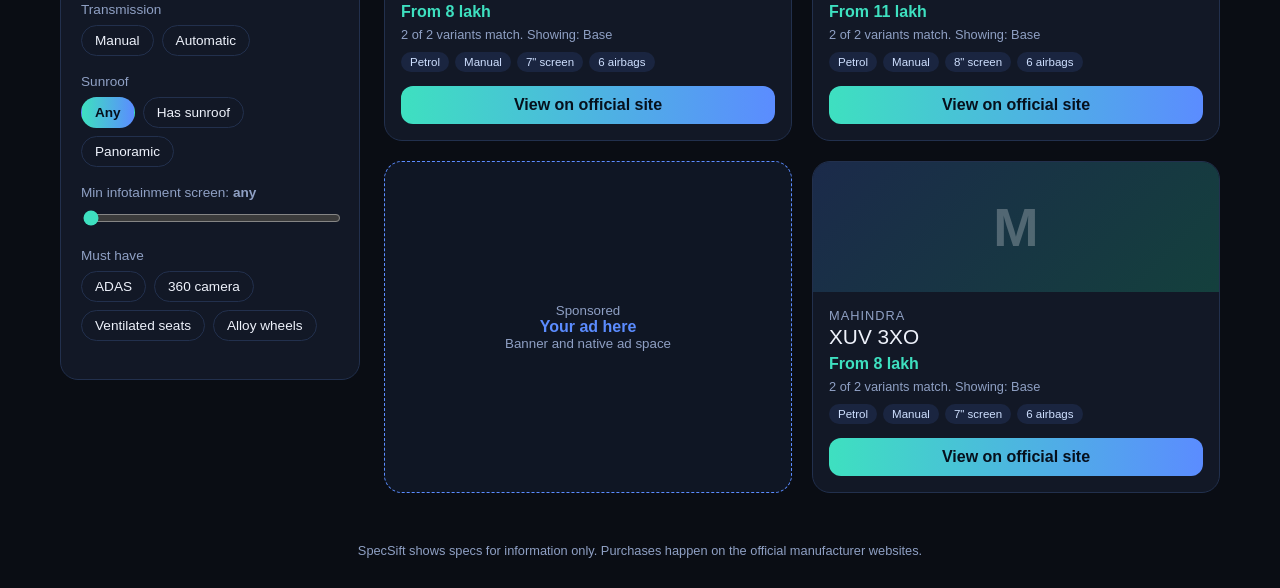
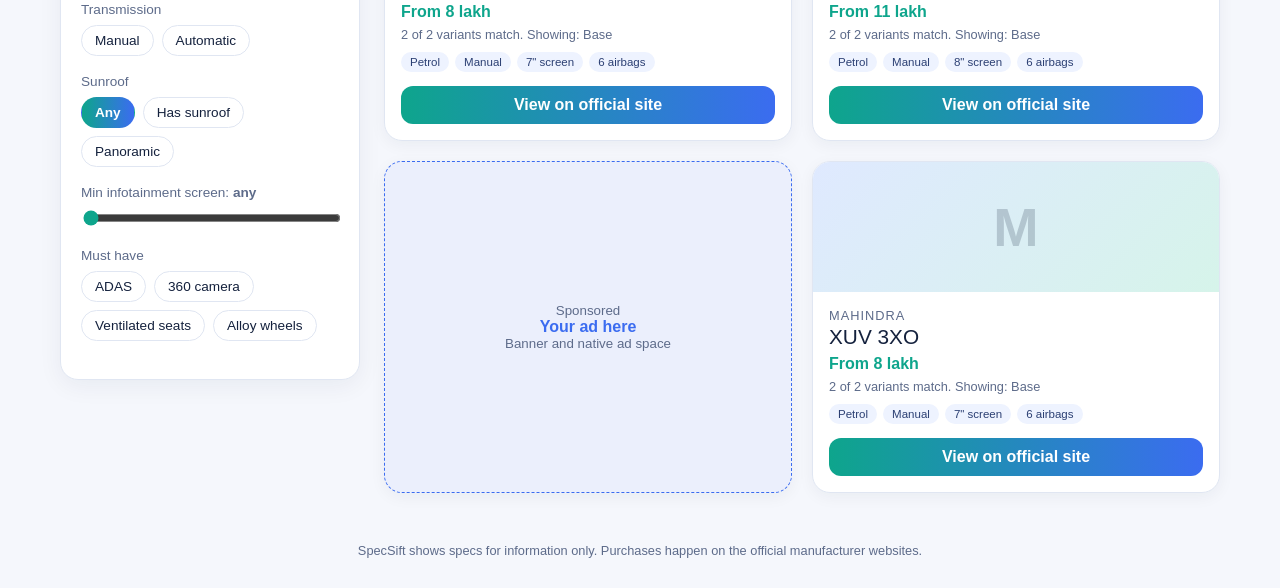
Before and after one commit to asaikiran024/specsift, a plain HTML site: page index.html in a window 1280 px wide. Shown: the part 442-1030 px from the top of the page. Drawn offline with Linux system fonts and the light colour scheme.

Commit message:
Update styles and layout in index.html

```diff
--- a/index.html
+++ b/index.html
@@ -5,40 +5,40 @@
 <meta name="viewport" content="width=device-width, initial-scale=1">
 <title>SpecSift - Find cars by the features you want</title>
 <style>
-  :root { --bg:#0a0d14; --panel:#121826; --line:#22304d; --text:#eef2fb; --muted:#8fa0c4; --accent:#3ee0c0; --accent2:#5b8cff; }
+  :root { --bg:#f5f7fc; --panel:#ffffff; --line:#e0e6f2; --text:#14213d; --muted:#5d6b8a; --accent:#0ea58c; --accent2:#3b6cf0; }
   * { box-sizing: border-box; }
   body { margin:0; background:var(--bg); color:var(--text); font-family:Arial,Helvetica,sans-serif; }
-  .hero { padding:60px 20px 40px; text-align:center; background:radial-gradient(circle at 30% 0%, #1b2a4a, transparent 60%), radial-gradient(circle at 80% 20%, #14403d, transparent 55%); }
+  .hero { padding:60px 20px 40px; text-align:center; background:radial-gradient(circle at 25% 0%, #dbe7ff, transparent 60%), radial-gradient(circle at 80% 20%, #d4f5ec, transparent 55%); }
   .hero h1 { font-size:clamp(2rem,5vw,3.6rem); margin:0 0 10px; letter-spacing:1px; }
   .hero h1 span { background:linear-gradient(90deg,var(--accent),var(--accent2)); -webkit-background-clip:text; color:transparent; }
   .hero p { color:var(--muted); font-size:1.1rem; margin:0; }
   .wrap { max-width:1200px; margin:0 auto; padding:20px; display:grid; grid-template-columns:300px 1fr; gap:24px; }
   @media (max-width:850px){ .wrap { grid-template-columns:1fr; } }
-  .filters { background:var(--panel); border:1px solid var(--line); border-radius:18px; padding:20px; height:fit-content; position:sticky; top:16px; }
+  .filters { background:var(--panel); border:1px solid var(--line); border-radius:18px; padding:20px; height:fit-content; position:sticky; top:16px; box-shadow:0 6px 24px rgba(20,33,61,.06); }
   .filters h3 { margin:0 0 14px; font-size:1rem; color:var(--accent); letter-spacing:1px; text-transform:uppercase; }
   .group { margin-bottom:18px; }
   .group label.t { display:block; font-size:.85rem; color:var(--muted); margin-bottom:8px; }
   .chips { display:flex; flex-wrap:wrap; gap:8px; }
-  .chip { padding:7px 13px; border-radius:20px; border:1px solid var(--line); background:transparent; color:var(--text); cursor:pointer; font-size:.85rem; transition:all .2s; }
+  .chip { padding:7px 13px; border-radius:20px; border:1px solid var(--line); background:#fff; color:var(--text); cursor:pointer; font-size:.85rem; transition:all .2s; }
   .chip:hover { border-color:var(--accent); transform:translateY(-2px); }
-  .chip.on { background:linear-gradient(90deg,var(--accent),var(--accent2)); color:#06101c; border-color:transparent; font-weight:bold; }
+  .chip.on { background:linear-gradient(90deg,var(--accent),var(--accent2)); color:#fff; border-color:transparent; font-weight:bold; }
   input[type=range] { width:100%; accent-color:var(--accent); }
   .count { margin:0 0 16px; color:var(--muted); }
   .grid { display:grid; grid-template-columns:repeat(auto-fill,minmax(270px,1fr)); gap:20px; }
-  .card { background:var(--panel); border:1px solid var(--line); border-radius:18px; overflow:hidden; opacity:0; transform:translateY(20px); animation:up .5s forwards; transition:transform .25s, box-shadow .25s, border-color .25s; }
-  .card:hover { transform:translateY(-6px); border-color:var(--accent); box-shadow:0 12px 35px rgba(62,224,192,.18); }
+  .card { background:var(--panel); border:1px solid var(--line); border-radius:18px; overflow:hidden; opacity:0; transform:translateY(20px); animation:up .5s forwards; transition:transform .25s, box-shadow .25s, border-color .25s; box-shadow:0 4px 16px rgba(20,33,61,.05); }
+  .card:hover { transform:translateY(-6px); border-color:var(--accent); box-shadow:0 14px 34px rgba(14,165,140,.2); }
   @keyframes up { to { opacity:1; transform:translateY(0); } }
-  .pic { height:130px; display:flex; align-items:center; justify-content:center; font-size:3.4rem; font-weight:bold; background:linear-gradient(135deg,#1b2a4a,#14403d); color:rgba(255,255,255,.25); }
+  .pic { height:130px; display:flex; align-items:center; justify-content:center; font-size:3.4rem; font-weight:bold; background:linear-gradient(135deg,#dfe9ff,#d6f4ea); color:rgba(20,33,61,.2); }
   .body { padding:16px; }
   .brand { color:var(--muted); font-size:.8rem; text-transform:uppercase; letter-spacing:1px; }
   .name { font-size:1.3rem; margin:2px 0 6px; }
   .price { color:var(--accent); font-weight:bold; margin-bottom:6px; }
   .small { color:var(--muted); font-size:.8rem; margin-bottom:10px; }
   .pills { display:flex; flex-wrap:wrap; gap:6px; margin-bottom:14px; }
-  .pill { font-size:.72rem; padding:4px 9px; border-radius:12px; background:#1a2540; color:#cfe0ff; }
-  .btn { display:block; text-align:center; padding:10px; border-radius:12px; background:linear-gradient(90deg,var(--accent),var(--accent2)); color:#06101c; font-weight:bold; text-decoration:none; transition:filter .2s; }
-  .btn:hover { filter:brightness(1.15); }
-  .ad { border:1px dashed var(--accent2); background:rgba(91,140,255,.07); display:flex; flex-direction:column; align-items:center; justify-content:center; text-align:center; padding:20px; min-height:300px; }
+  .pill { font-size:.72rem; padding:4px 9px; border-radius:12px; background:#eef3ff; color:#2b3f73; }
+  .btn { display:block; text-align:center; padding:10px; border-radius:12px; background:linear-gradient(90deg,var(--accent),var(--accent2)); color:#fff; font-weight:bold; text-decoration:none; transition:filter .2s; }
+  .btn:hover { filter:brightness(1.1); }
+  .ad { border:1px dashed var(--accent2); background:rgba(59,108,240,.05); display:flex; flex-direction:column; align-items:center; justify-content:center; text-align:center; padding:20px; min-height:300px; }
   .ad b { color:var(--accent2); }
   .ad small { color:var(--muted); }
   .empty { color:var(--muted); padding:40px; text-align:center; }
```
